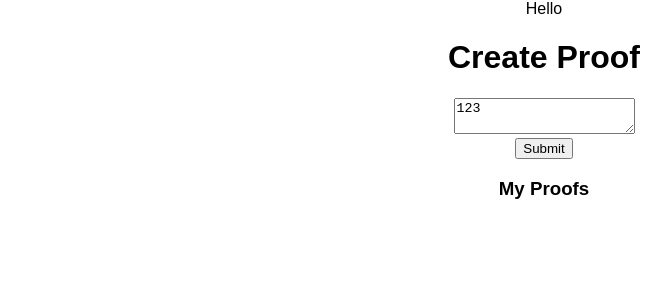
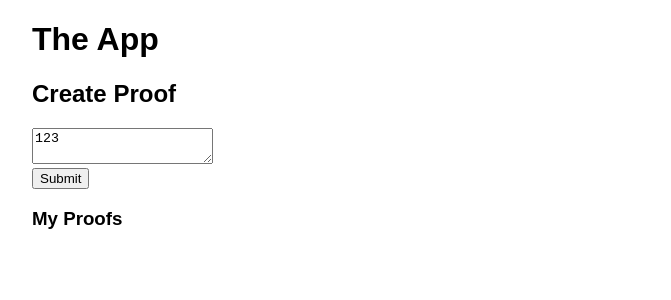
Before and after one commit to chainpoint/chainpoint-client-web, a React app: page / in a window 1280 px wide. Shown: the top 300 px of the page, without its empty margins (96-767 px from the left). Built offline with nearby package versions, Linux system fonts and the light colour scheme; the HTML template or start-up script is replaced by a standard one.

Commit message:
Implement base proof creating functionality

```diff
--- a/src/App.css
+++ b/src/App.css
@@ -1,3 +1,17 @@
 .App {
-  text-align: center;
+  width: 80vw;
+  margin: 0 auto;
+  min-width: 600px;
 }
+
+.hash:after {
+  padding-left: 1em;
+  font-weight: bold;
+  content: 'submitting to blockchain';
+}
+.hash_state_submitted:after {
+  content: 'waiting for proofs';
+}
+.hash_state_has-proofs:after {
+  content: 'proofs recieved';
+}
--- a/src/App.js
+++ b/src/App.js
@@ -3,21 +3,78 @@ import './App.css';
 import CreateProof from 'components/CreateProof';
 import MyProofs from 'components/MyProofs';
 import { sha256 } from 'js-sha256';
+import chainpoint from 'chainpoint-client/bundle';
+import sleep from './utils/sleep';
 
 class App extends Component {
   state = {
     proofs: []
   };
 
+  /**
+   *
+   * @param {string} hash
+   * @param {string} property
+   * @param {any} value
+   */
+  updateProofs(hash, property, value) {
+    const proofs = this.state.proofs.map(proof => {
+      if (proof.hash === hash) {
+        proof[property] = value;
+      }
+      return proof;
+    });
+
+    this.setState({ proofs });
+  }
+
+  createProof(value) {
+    const hash = sha256(value);
+    const proof = {
+      hash,
+      proofs: [],
+      nodes: []
+    };
+
+    // Submit each hash to three randomly selected Nodes
+
+    chainpoint.submitHashes([hash])
+      .then(proofHandles => {
+        console.log("Submitted Proof Objects: Expand objects below to inspect.");
+        console.log(proofHandles);
+
+        this.updateProofs(hash, 'nodes', proofHandles);
+
+        console.log("Sleeping 12 seconds to wait for proofs to generate...");
+        return proofHandles;
+      })
+      .then((proofHandles) => sleep(12000, proofHandles))
+      .then((proofHandles) => chainpoint.getProofs(proofHandles))
+      .then((proofs) => {
+        console.log("Proof Objects: Expand objects below to inspect.");
+        console.log(proofs);
+
+        this.updateProofs(hash, 'proofs', proofs);
+        return proofs;
+      });
+
+    return proof;
+  }
+
+  checkProofs(handles) {
+
+  }
+
   onProofSubmit(value) {
-    const proofs = [sha256(value), ...this.state.proofs];
+    const proofs = [this.createProof(value), ...this.state.proofs];
+
     this.setState({proofs});
   }
 
   render() {
     return (
       <div className="App">
-        Hello
+        <h1>The App</h1>
         <CreateProof onSubmit={this.onProofSubmit.bind(this)} />
         <MyProofs proofs={this.state.proofs} />
       </div>
--- a/src/components/CreateProof/index.js
+++ b/src/components/CreateProof/index.js
@@ -9,7 +9,7 @@ export default class CreateProof extends Component {
     const { onSubmit } = this.props;
     return (
       <form onSubmit={ event => {event.preventDefault(); onSubmit(this.state.text);  }  }>
-        <h1>Create Proof</h1>
+        <h2>Create Proof</h2>
         <textarea value={this.state.text} onChange={ event => this.setState({text: event.target.value } )}>
         </textarea><br />
         <button type="submit">Submit</button>
--- a/src/components/MyProofs/index.js
+++ b/src/components/MyProofs/index.js
@@ -1,13 +1,35 @@
 import  React, { Component } from 'react';
 
 export default class MyProofs extends Component {
+  getClasses(proof) {
+    const classes = ['hash'];
+    if (proof.nodes.length !== 0) {
+      classes.push('hash_state_submitted');
+    }
+    if (proof.proofs.length !== 0) {
+      classes.push('hash_state_has-proofs');
+    }
+
+    return classes.join(' ');
+  }
+
+  getBlockchains(proof) {
+    const anchors = proof.proofs.map(proof => proof.anchorsComplete);
+    const uniqueAnchors = [...(new Set(Array.prototype.concat(...anchors)))];
+    return (
+      uniqueAnchors.length > 0 ?
+        <div><b>Submitted to:</b> {uniqueAnchors.join(', ')}</div>
+        : ''
+    );
+  }
+
   render() {
     const { proofs } = this.props;
     return (
       <div>
         <h3>My Proofs</h3>
         <ul>
-          { proofs.map((proof, i) => (<li key={i}>{proof}</li>) )}
+          { proofs.map(proof => (<li key={proof.hash} className={this.getClasses(proof)}>{proof.hash} {this.getBlockchains(proof)}</li>) )}
         </ul>
       </div>
     );
--- /dev/null
+++ b/src/utils/sleep.js
@@ -0,0 +1,3 @@
+export default function sleep(duration = 1000, ...data) {
+  return new Promise(resolve => setTimeout(() => resolve(...data), duration));
+}
```
